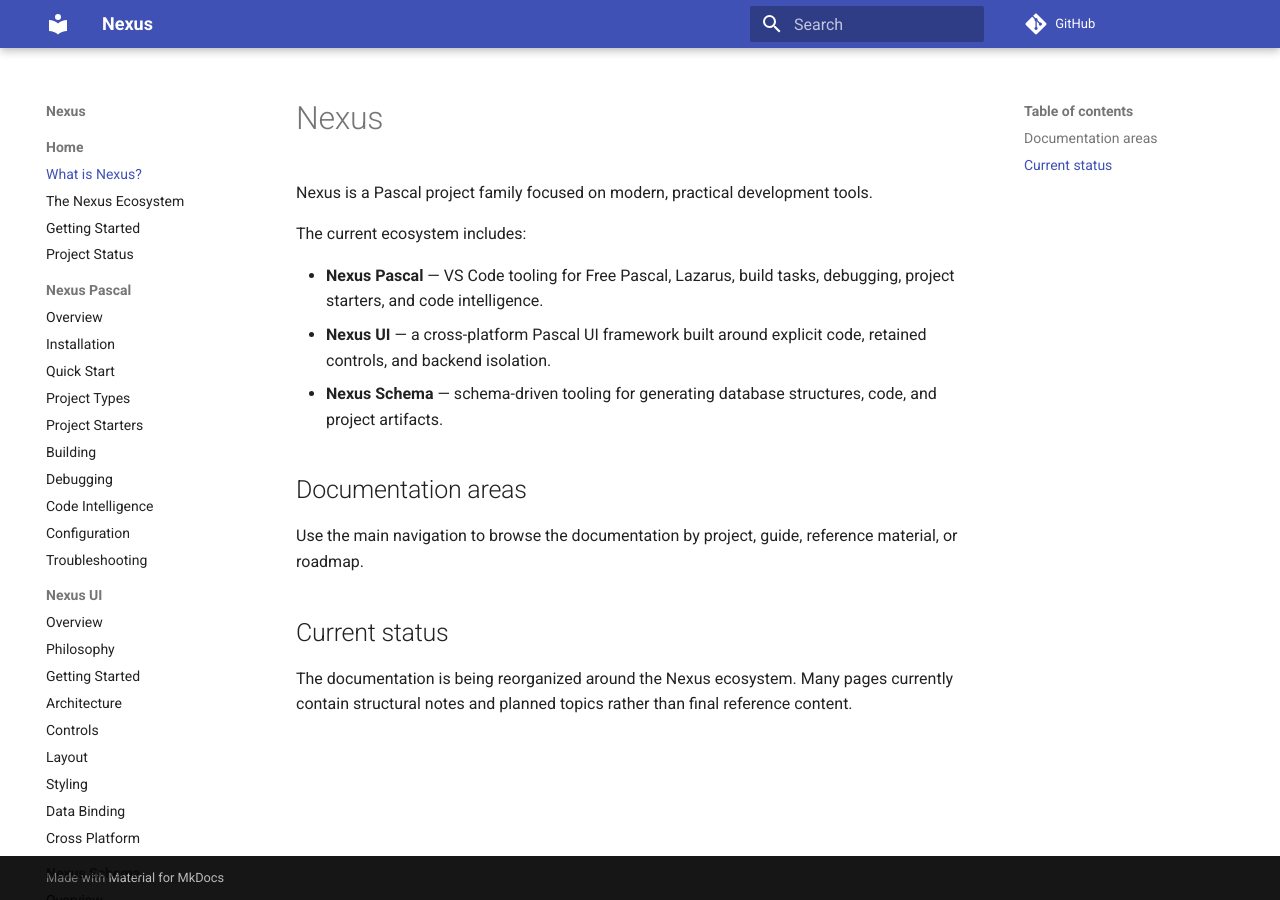
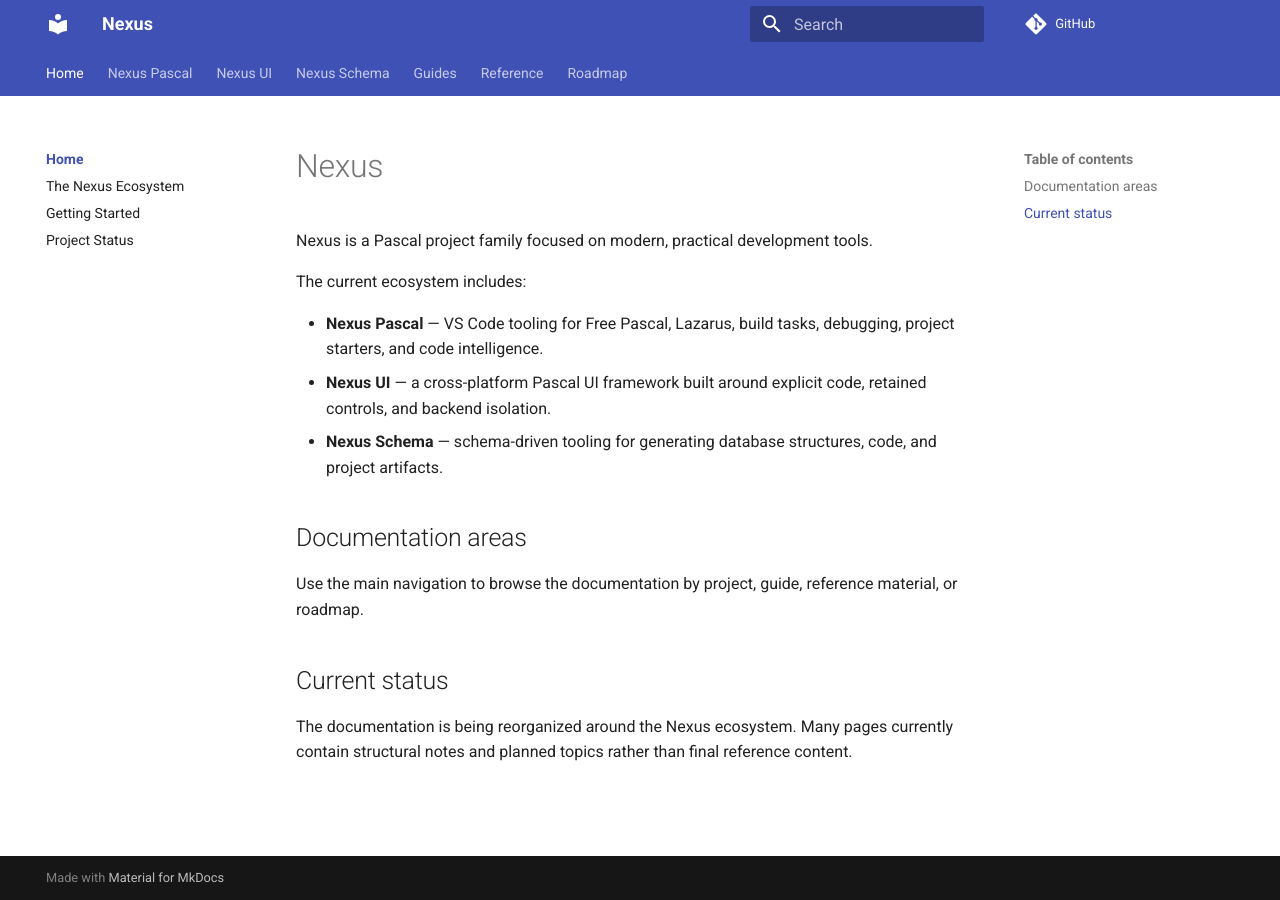
Before and after one commit to nxrp-dev/nexus, an MkDocs documentation site: the page built from docs/index.md, in a window 1280 px wide. Built offline with MkDocs 1.6.1 and Material for MkDocs 9.7.7, drawn with Linux system fonts in a browser that asks for light colours; comment, search, counter and statistics services are not loaded.

Commit message:
Corrected visual display

```diff
--- a/mkdocs.yml
+++ b/mkdocs.yml
@@ -73,8 +73,9 @@
 theme:
   name: material
   features:
+    - navigation.tabs
     - navigation.sections
-    - navigation.expand
+    - navigation.indexes
     - navigation.top
     - content.code.copy
     - search.highlight
```
